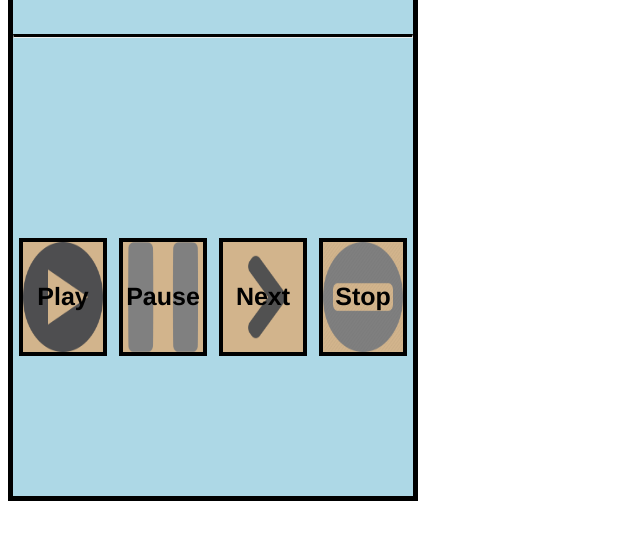
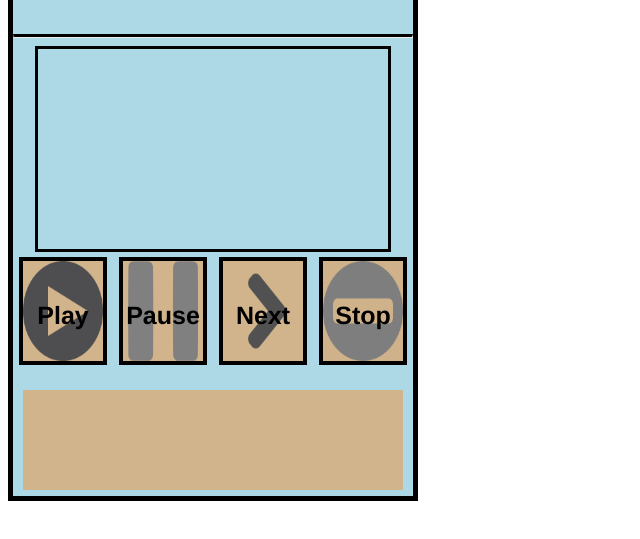
Before and after one commit to ianzolitor/jukebox, a plain HTML site: page index.html in a window 1280 px wide. Shown: the part 117-656 px from the top of the page, without its empty margins (0-640 px from the left). Drawn offline with Linux system fonts and the light colour scheme.

Commit message:
positioned song-image

```diff
--- a/index.html
+++ b/index.html
@@ -20,9 +20,10 @@
 	<audio class= "jukebox">
 
 	</audio>
-
-	<h2 id = "artist"></h2>
-	<h2 id = "title"></h2>
+	<div class = "song-info">
+		<h2 id = "artist"></h2>
+		<h2 id = "title"></h2>
+	</div>
 
 </div>
 
--- a/script.js
+++ b/script.js
@@ -28,7 +28,7 @@ var nextButton = document.getElementsByClassName("next-button")[0]
 var stopButton = document.getElementsByClassName("stop-button")[0]
 var jukebox = document.getElementsByClassName("jukebox")[0]
 var buttons = document.getElementById("buttonTarget")
-
+var songImage = document.getElementsByClassName("song-image")[0]
 
 function loadSong (song) {
 	jukebox.src = song.fileName;
@@ -64,6 +64,9 @@ function nextSong() {
 	jukebox.play();
 }
 
+// if (jukebox.src === "yeshe.mp3"){
+// 	songImage.innerHTML += "<img src= 'harhar.jpg'>"
+// }
 
 stopButton.addEventListener("click", stopSong)
 function stopSong() {
@@ -84,9 +87,19 @@ buttons.addEventListener("mouseover", function (event) {
 document.body.addEventListener("keypress",function (event) {
 	if(event.keyCode === 32) {
 		playSong()
+	}
+})
 
+document.body.addEventListener("keypress",function (event) {
+	if(event.keyCode === 80) {
+		pauseSong()
 	}
+})
 
+document.body.addEventListener("keypress",function (event) {
+	if(event.keyCode === 78) {
+		nextSong()
+	}
 })
 
 
--- a/style.css
+++ b/style.css
@@ -22,12 +22,21 @@ h2 {
 	text-align: center;;
 	font-size: 30px
 }
+.song-image {
+	margin:0 auto;
+	width:350px;
+	height:200px;
+	border:3px solid black;
+
+
+}
+
 
 .button-container {
 	display:flex;
 	flex-wrap: wrap;
 	justify-content: space-around;
-	margin-top: 50%;
+	margin-top: 5px;
 }
 
 
@@ -37,7 +46,7 @@ h2 {
 	background-size:100% 100%;
 	border:4px solid black;
 	width:80px;
-	height:70px;
+	height:60px;
 	padding-top: 40px;
 	font-size: 25px;
 	font-weight: bolder;
@@ -61,3 +70,10 @@ h2 {
 .stop-button {
 	background-image: url("stop-icon.png");
 }
+
+.song-info {
+	margin:0 auto;
+	width:380px;
+	height: 100px;
+	background-color: tan;
+}
```
Also changed, not shown: harhar.jpg (added).
